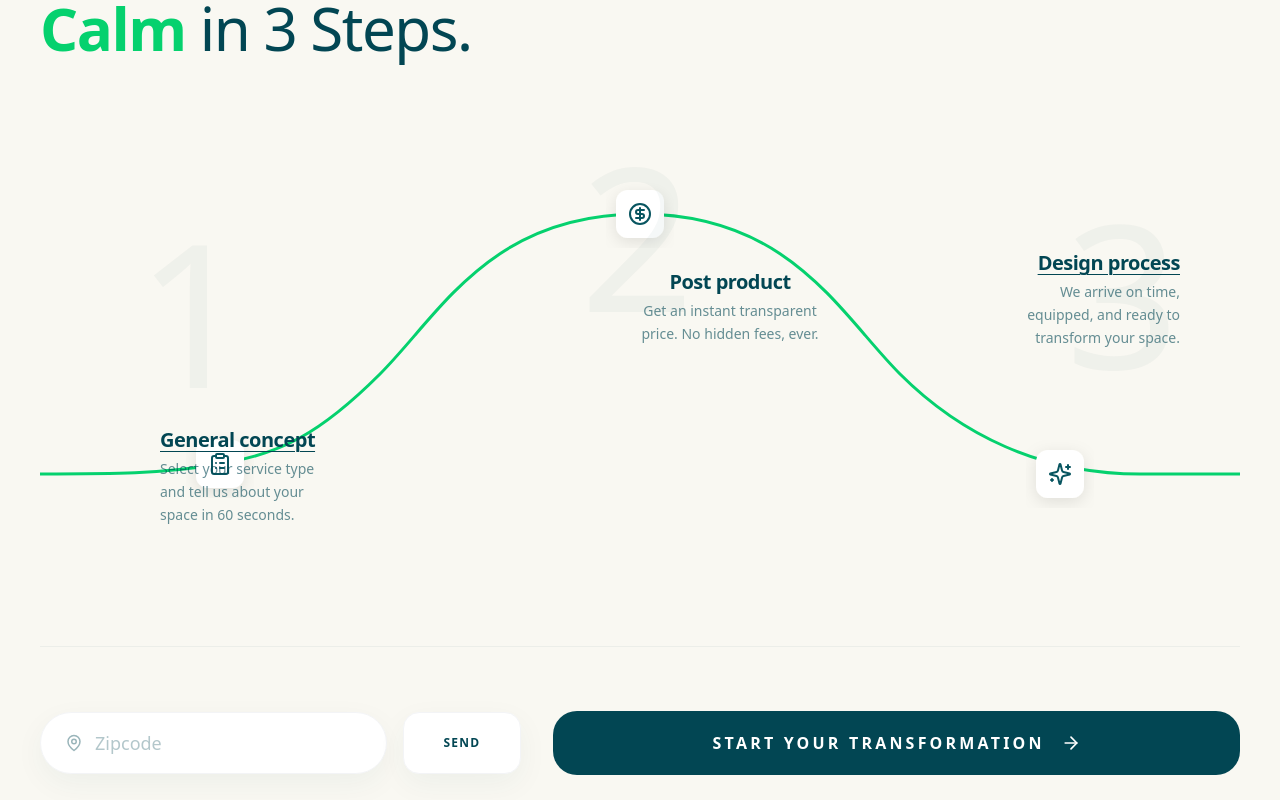
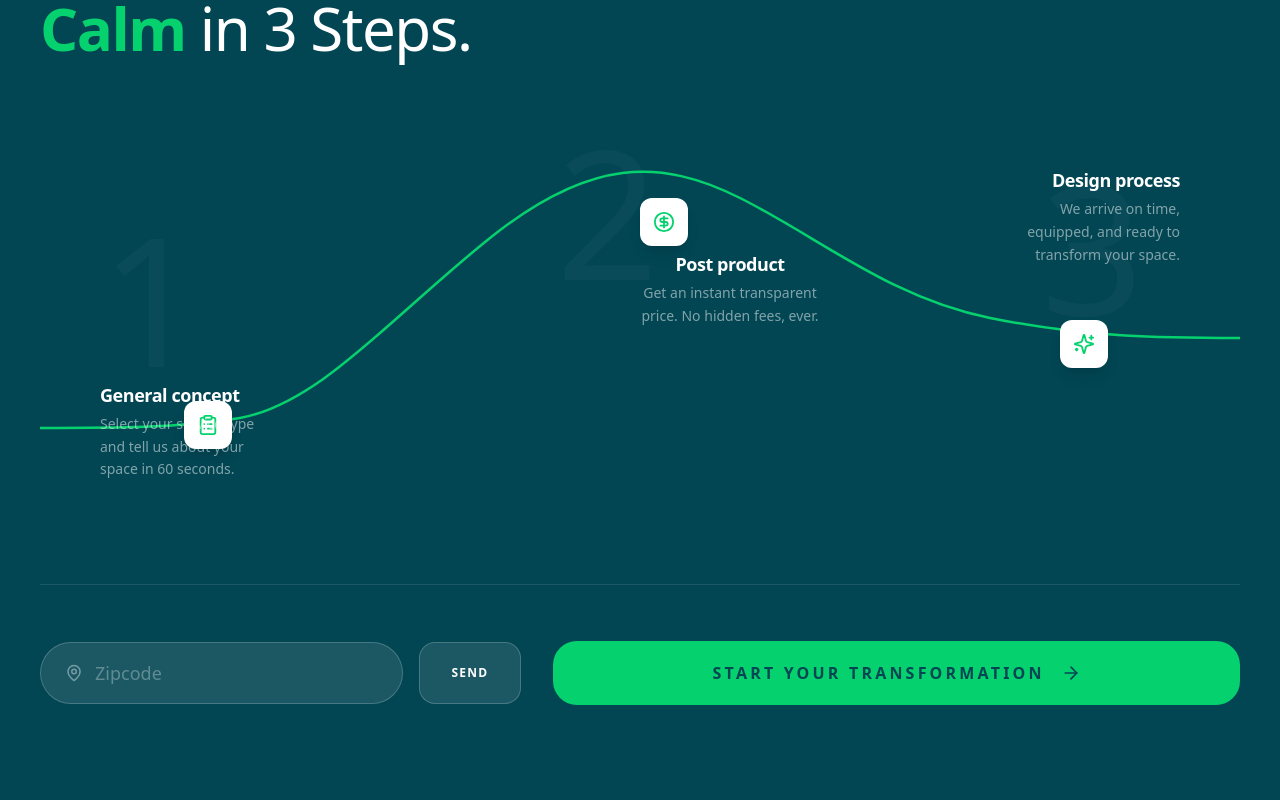
Before and after one commit to renatoquerales28-byte/extreme-cleaning-next, a Next.js app: page / in a window 1280 px wide. Shown: the part 2300-3100 px from the top of the page. Built offline with nearby package versions, Linux system fonts and the light colour scheme.

Commit message:
UI: Process Section dark mode with ECS colors, fixed curve plateau for Node 3

```diff
--- a/src/components/landing/ProcessSection.tsx
+++ b/src/components/landing/ProcessSection.tsx
@@ -18,42 +18,49 @@ export default function ProcessSection() {
     };
 
     return (
-        <section className="w-full bg-transparent py-20 lg:py-28 relative overflow-hidden" id="process">
+        <section className="w-full bg-[#024653] py-20 lg:py-28 relative overflow-hidden" id="process">
             <div className="max-w-[1700px] mx-auto px-6 lg:px-10 relative z-10">
 
-                {/* Section Title */}
+                {/* Section Title - White on Dark */}
                 <motion.div
                     initial={{ opacity: 0, y: 20 }}
                     whileInView={{ opacity: 1, y: 0 }}
                     viewport={{ once: true }}
                     transition={{ duration: 0.8 }}
-                    className="mb-16 lg:mb-24"
+                    className="mb-16 lg:mb-20"
                 >
-                    <h2 className="text-4xl md:text-5xl lg:text-6xl font-normal leading-[1.1] tracking-tight text-[#024653]">
+                    <h2 className="text-4xl md:text-5xl lg:text-6xl font-normal leading-[1.1] tracking-tight text-white">
                         From Chaos to <br />
                         <span className="font-bold text-[#05D16E]">Calm</span> in 3 Steps.
                     </h2>
                 </motion.div>
 
-                {/* VISUAL PROCESS FLOW - Pixel Perfect Replica */}
-                <div className="relative h-[450px] lg:h-[380px] mb-20 lg:mb-28">
+                {/* VISUAL PROCESS FLOW - Dark Mode Pixel Perfect */}
+                <div className="relative h-[420px] lg:h-[350px] mb-20 lg:mb-24">
 
-                    {/* SVG Container - Full Width */}
-                    <div className="absolute inset-0 hidden lg:block">
+                    {/* Ghost Numbers - White on Dark */}
+                    <div className="absolute inset-0 hidden lg:block pointer-events-none select-none overflow-hidden">
+                        <div className="absolute left-[5%] top-[20%] text-[180px] font-extralight text-white/[0.03] leading-none">1</div>
+                        <div className="absolute left-[43%] -top-[5%] text-[180px] font-extralight text-white/[0.03] leading-none">2</div>
+                        <div className="absolute right-[8%] top-[5%] text-[180px] font-extralight text-white/[0.03] leading-none">3</div>
+                    </div>
+
+                    {/* The S-Curve - Reference Perfect Match */}
+                    <div className="absolute inset-0 hidden lg:block overflow-visible">
                         <svg
                             width="100%"
                             height="100%"
-                            viewBox="0 0 1200 380"
+                            viewBox="0 0 1200 350"
                             fill="none"
                             xmlns="http://www.w3.org/2000/svg"
                             className="w-full h-full"
                             preserveAspectRatio="xMidYMid meet"
                         >
-                            {/* The S-Curve - Dramatic Rise and Fall */}
+                            {/* Curve: Low → Peak → Medium Plateau (NOT back to bottom) */}
                             <motion.path
-                                d="M-20 320 C80 320, 120 320, 180 310 C240 300, 280 280, 340 220 C400 160, 450 60, 600 60 C750 60, 800 160, 860 220 C920 280, 1000 320, 1100 320 L1220 320"
+                                d="M-20 290 C80 290, 140 290, 200 280 C280 265, 350 180, 450 100 C550 20, 620 20, 700 60 C780 100, 850 160, 950 180 C1050 200, 1120 200, 1220 200"
                                 stroke="#05D16E"
-                                strokeWidth="3"
+                                strokeWidth="2.5"
                                 strokeLinecap="round"
                                 fill="none"
                                 initial={{ pathLength: 0, opacity: 0 }}
@@ -61,83 +68,63 @@ export default function ProcessSection() {
                                 viewport={{ once: true }}
                                 transition={{ duration: 2.5, ease: "easeInOut" }}
                             />
-
-                            {/* Node 1 - On the line at x=180, y=310 */}
-                            <motion.g
-                                initial={{ scale: 0, opacity: 0 }}
-                                whileInView={{ scale: 1, opacity: 1 }}
-                                viewport={{ once: true }}
-                                transition={{ delay: 0.8, duration: 0.4 }}
-                            >
-                                <rect x="156" y="286" width="48" height="48" rx="12" fill="white" filter="url(#shadow1)" />
-                                <g transform="translate(168, 298)">
-                                    <ClipboardList size={24} color="#085560" />
-                                </g>
-                            </motion.g>
-
-                            {/* Node 2 - On the line at x=600, y=60 (PEAK) */}
-                            <motion.g
-                                initial={{ scale: 0, opacity: 0 }}
-                                whileInView={{ scale: 1, opacity: 1 }}
-                                viewport={{ once: true }}
-                                transition={{ delay: 1.2, duration: 0.4 }}
-                            >
-                                <rect x="576" y="36" width="48" height="48" rx="12" fill="white" filter="url(#shadow1)" />
-                                <g transform="translate(588, 48)">
-                                    <CircleDollarSign size={24} color="#085560" />
-                                </g>
-                            </motion.g>
-
-                            {/* Node 3 - On the line at x=1020, y=320 */}
-                            <motion.g
-                                initial={{ scale: 0, opacity: 0 }}
-                                whileInView={{ scale: 1, opacity: 1 }}
-                                viewport={{ once: true }}
-                                transition={{ delay: 1.6, duration: 0.4 }}
-                            >
-                                <rect x="996" y="296" width="48" height="48" rx="12" fill="white" filter="url(#shadow1)" />
-                                <g transform="translate(1008, 308)">
-                                    <Sparkles size={24} color="#085560" />
-                                </g>
-                            </motion.g>
-
-                            {/* Shadow Filter */}
-                            <defs>
-                                <filter id="shadow1" x="-20%" y="-20%" width="140%" height="140%">
-                                    <feDropShadow dx="0" dy="4" stdDeviation="8" floodOpacity="0.1" />
-                                </filter>
-                            </defs>
                         </svg>
                     </div>
 
-                    {/* Ghost Numbers - Large and Prominent */}
-                    <div className="absolute inset-0 hidden lg:block pointer-events-none select-none">
-                        {/* Number 1 */}
-                        <div className="absolute left-[8%] top-[15%] text-[200px] font-extralight text-[#024653]/[0.04] leading-none">
-                            1
-                        </div>
-                        {/* Number 2 */}
-                        <div className="absolute left-[45%] -top-[5%] text-[200px] font-extralight text-[#024653]/[0.04] leading-none">
-                            2
-                        </div>
-                        {/* Number 3 */}
-                        <div className="absolute right-[5%] top-[10%] text-[200px] font-extralight text-[#024653]/[0.04] leading-none">
-                            3
-                        </div>
+                    {/* Nodes Positioned on Curve */}
+                    <div className="absolute inset-0 hidden lg:block">
+                        {/* Node 1 - LOW position (y=290 -> translate to ~75%) */}
+                        <motion.div
+                            initial={{ scale: 0 }}
+                            whileInView={{ scale: 1 }}
+                            viewport={{ once: true }}
+                            transition={{ delay: 0.8 }}
+                            className="absolute left-[12%] top-[75%] -translate-x-1/2 -translate-y-1/2"
+                        >
+                            <div className="w-12 h-12 bg-white rounded-xl shadow-lg flex items-center justify-center text-[#05D16E]">
+                                <ClipboardList size={22} />
+                            </div>
+                        </motion.div>
+
+                        {/* Node 2 - PEAK position (y=60 -> translate to ~17%) */}
+                        <motion.div
+                            initial={{ scale: 0 }}
+                            whileInView={{ scale: 1 }}
+                            viewport={{ once: true }}
+                            transition={{ delay: 1.2 }}
+                            className="absolute left-[50%] top-[17%] -translate-x-1/2 -translate-y-1/2"
+                        >
+                            <div className="w-12 h-12 bg-white rounded-xl shadow-lg flex items-center justify-center text-[#05D16E]">
+                                <CircleDollarSign size={22} />
+                            </div>
+                        </motion.div>
+
+                        {/* Node 3 - MEDIUM PLATEAU position (y=180 -> translate to ~52%) */}
+                        <motion.div
+                            initial={{ scale: 0 }}
+                            whileInView={{ scale: 1 }}
+                            viewport={{ once: true }}
+                            transition={{ delay: 1.6 }}
+                            className="absolute left-[85%] top-[52%] -translate-x-1/2 -translate-y-1/2"
+                        >
+                            <div className="w-12 h-12 bg-white rounded-xl shadow-lg flex items-center justify-center text-[#05D16E]">
+                                <Sparkles size={22} />
+                            </div>
+                        </motion.div>
                     </div>
 
-                    {/* Text Labels - Positioned Precisely */}
+                    {/* Text Labels */}
                     <div className="absolute inset-0 hidden lg:block">
                         {/* Step 1 Text - Below Node */}
                         <motion.div
                             initial={{ opacity: 0, y: 10 }}
                             whileInView={{ opacity: 1, y: 0 }}
                             viewport={{ once: true }}
-                            transition={{ delay: 1, duration: 0.5 }}
-                            className="absolute left-[10%] bottom-[2%] text-left"
+                            transition={{ delay: 1 }}
+                            className="absolute left-[5%] bottom-[2%] text-left"
                         >
-                            <h3 className="text-xl font-semibold text-[#024653] tracking-tight mb-1 underline underline-offset-4 decoration-1">General concept</h3>
-                            <p className="text-[#024653]/60 font-light leading-relaxed text-sm max-w-[180px]">Select your service type and tell us about your space in 60 seconds.</p>
+                            <h3 className="text-lg font-semibold text-white tracking-tight mb-1">General concept</h3>
+                            <p className="text-white/50 font-light leading-relaxed text-sm max-w-[180px]">Select your service type and tell us about your space in 60 seconds.</p>
                         </motion.div>
 
                         {/* Step 2 Text - Below Node (Peak) */}
@@ -145,59 +132,59 @@ export default function ProcessSection() {
                             initial={{ opacity: 0, y: 10 }}
                             whileInView={{ opacity: 1, y: 0 }}
                             viewport={{ once: true }}
-                            transition={{ delay: 1.4, duration: 0.5 }}
-                            className="absolute left-[50%] -translate-x-1/2 top-[30%] text-center"
+                            transition={{ delay: 1.4 }}
+                            className="absolute left-[50%] top-[32%] -translate-x-1/2 text-center"
                         >
-                            <h3 className="text-xl font-semibold text-[#024653] tracking-tight mb-1">Post product</h3>
-                            <p className="text-[#024653]/60 font-light leading-relaxed text-sm max-w-[180px]">Get an instant transparent price. No hidden fees, ever.</p>
+                            <h3 className="text-lg font-semibold text-white tracking-tight mb-1">Post product</h3>
+                            <p className="text-white/50 font-light leading-relaxed text-sm max-w-[180px]">Get an instant transparent price. No hidden fees, ever.</p>
                         </motion.div>
 
-                        {/* Step 3 Text - Above Node */}
+                        {/* Step 3 Text - ABOVE Node */}
                         <motion.div
                             initial={{ opacity: 0, y: 10 }}
                             whileInView={{ opacity: 1, y: 0 }}
                             viewport={{ once: true }}
-                            transition={{ delay: 1.8, duration: 0.5 }}
-                            className="absolute right-[5%] top-[25%] text-right"
+                            transition={{ delay: 1.8 }}
+                            className="absolute right-[5%] top-[8%] text-right"
                         >
-                            <h3 className="text-xl font-semibold text-[#024653] tracking-tight mb-1 underline underline-offset-4 decoration-1">Design process</h3>
-                            <p className="text-[#024653]/60 font-light leading-relaxed text-sm max-w-[180px] ml-auto">We arrive on time, equipped, and ready to transform your space.</p>
+                            <h3 className="text-lg font-semibold text-white tracking-tight mb-1">Design process</h3>
+                            <p className="text-white/50 font-light leading-relaxed text-sm max-w-[180px] ml-auto">We arrive on time, equipped, and ready to transform your space.</p>
                         </motion.div>
                     </div>
 
                     {/* Mobile Layout */}
-                    <div className="flex flex-col gap-16 lg:hidden">
+                    <div className="flex flex-col gap-14 lg:hidden">
                         {[
                             { icon: ClipboardList, title: "General concept", desc: "Select your service type and tell us about your space in 60 seconds.", num: "1" },
                             { icon: CircleDollarSign, title: "Post product", desc: "Get an instant transparent price. No hidden fees, ever.", num: "2" },
                             { icon: Sparkles, title: "Design process", desc: "We arrive on time, equipped, and ready to transform your space.", num: "3" }
                         ].map((step, i) => (
-                            <div key={i} className="relative flex items-start gap-6">
-                                <div className="absolute -left-4 -top-8 text-[100px] font-extralight text-[#024653]/[0.04] leading-none">{step.num}</div>
-                                <div className="w-12 h-12 bg-white rounded-xl shadow-lg flex items-center justify-center text-[#085560] shrink-0 relative z-10">
-                                    <step.icon size={22} />
+                            <div key={i} className="relative flex items-start gap-5">
+                                <div className="absolute -left-2 -top-6 text-[80px] font-extralight text-white/[0.03] leading-none">{step.num}</div>
+                                <div className="w-11 h-11 bg-white rounded-xl shadow-lg flex items-center justify-center text-[#05D16E] shrink-0 relative z-10">
+                                    <step.icon size={20} />
                                 </div>
                                 <div>
-                                    <h3 className="text-xl font-semibold text-[#024653] tracking-tight mb-1">{step.title}</h3>
-                                    <p className="text-[#024653]/60 font-light leading-relaxed text-sm">{step.desc}</p>
+                                    <h3 className="text-lg font-semibold text-white tracking-tight mb-1">{step.title}</h3>
+                                    <p className="text-white/50 font-light leading-relaxed text-sm">{step.desc}</p>
                                 </div>
                             </div>
                         ))}
                     </div>
                 </div>
 
-                {/* BOTTOM CTAs */}
+                {/* BOTTOM CTAs - Adapted for Dark */}
                 <motion.div
                     initial={{ opacity: 0, y: 20 }}
                     whileInView={{ opacity: 1, y: 0 }}
                     viewport={{ once: true }}
                     transition={{ duration: 0.8, delay: 0.6 }}
-                    className="grid grid-cols-1 lg:grid-cols-12 gap-4 lg:gap-8 items-center border-t border-[#024653]/5 pt-16"
+                    className="grid grid-cols-1 lg:grid-cols-12 gap-4 lg:gap-8 items-center border-t border-white/10 pt-14"
                 >
                     {/* Zipcode & Send */}
                     <div className="lg:col-span-5 flex gap-4">
-                        <div className={`flex-grow flex items-center bg-white rounded-full px-6 py-4 shadow-[0_10px_30px_rgba(2,70,83,0.05)] border border-gray-100 transition-all duration-500 ${isFocused ? 'shadow-[0_12px_40px_rgba(2,70,83,0.1)] border-[#05D16E]/30' : ''}`}>
-                            <MapPin size={20} className={isFocused ? 'text-[#05D16E]' : 'text-[#024653]/40'} />
+                        <div className={`flex-grow flex items-center bg-white/10 backdrop-blur-sm rounded-full px-6 py-4 border border-white/20 transition-all duration-500 ${isFocused ? 'bg-white/15 border-[#05D16E]/50' : ''}`}>
+                            <MapPin size={20} className={isFocused ? 'text-[#05D16E]' : 'text-white/40'} />
                             <input
                                 type="text"
                                 value={zipCode}
@@ -205,12 +192,12 @@ export default function ProcessSection() {
                                 onFocus={() => setIsFocused(true)}
                                 onBlur={() => setIsFocused(false)}
                                 placeholder="Zipcode"
-                                className="w-full bg-transparent border-none focus:ring-0 focus:outline-none text-[#024653] font-medium placeholder:text-[#024653]/30 text-lg ml-3"
+                                className="w-full bg-transparent border-none focus:ring-0 focus:outline-none text-white font-medium placeholder:text-white/30 text-lg ml-3"
                             />
                         </div>
                         <button
                             onClick={handleStart}
-                            className="bg-white px-10 rounded-2xl text-[#024653] font-bold uppercase tracking-widest text-xs border border-gray-100 shadow-[0_10px_30px_rgba(2,70,83,0.05)] hover:bg-[#024653] hover:text-white transition-all duration-300"
+                            className="bg-white/10 backdrop-blur-sm px-8 rounded-2xl text-white font-bold uppercase tracking-widest text-xs border border-white/20 hover:bg-[#05D16E] hover:border-[#05D16E] hover:text-[#024653] transition-all duration-300"
                         >
                             Send
                         </button>
@@ -220,7 +207,7 @@ export default function ProcessSection() {
                     <div className="lg:col-span-7">
                         <button
                             onClick={() => router.push('/quote')}
-                            className="w-full bg-[#024653] group text-white py-4 lg:py-5 rounded-2xl lg:rounded-3xl font-bold uppercase tracking-[0.2em] text-sm lg:text-base flex items-center justify-center gap-4 hover:bg-[#02333d] transition-all duration-500 hover:shadow-[0_20px_50px_rgba(2,70,83,0.2)] hover:-translate-y-1"
+                            className="w-full bg-[#05D16E] group text-[#024653] py-4 lg:py-5 rounded-2xl lg:rounded-3xl font-bold uppercase tracking-[0.2em] text-sm lg:text-base flex items-center justify-center gap-4 hover:bg-[#04bd63] transition-all duration-500 hover:shadow-[0_20px_50px_rgba(5,209,110,0.3)] hover:-translate-y-1"
                         >
                             Start Your Transformation <ArrowRight size={20} className="transition-transform group-hover:translate-x-2" />
                         </button>
```
